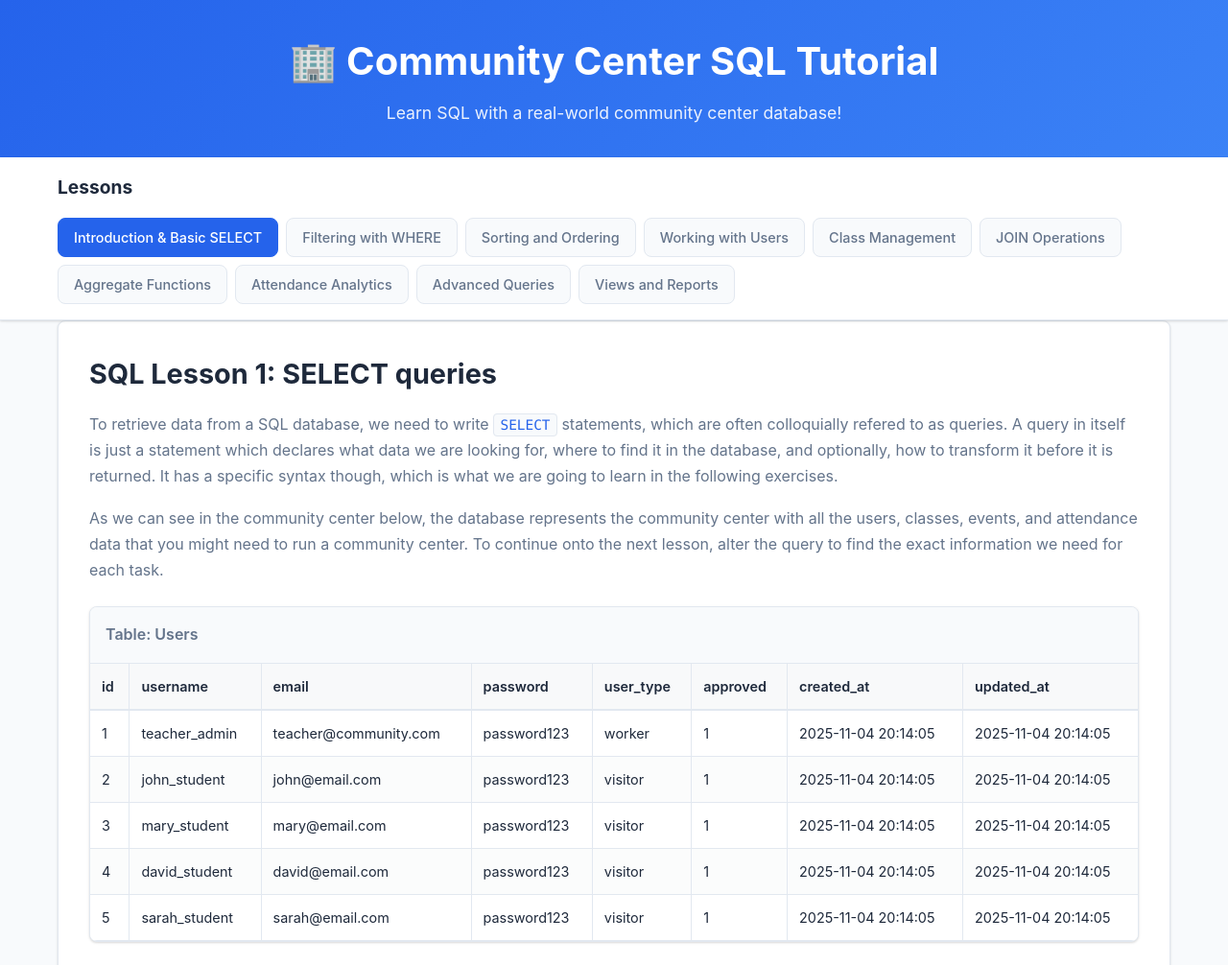
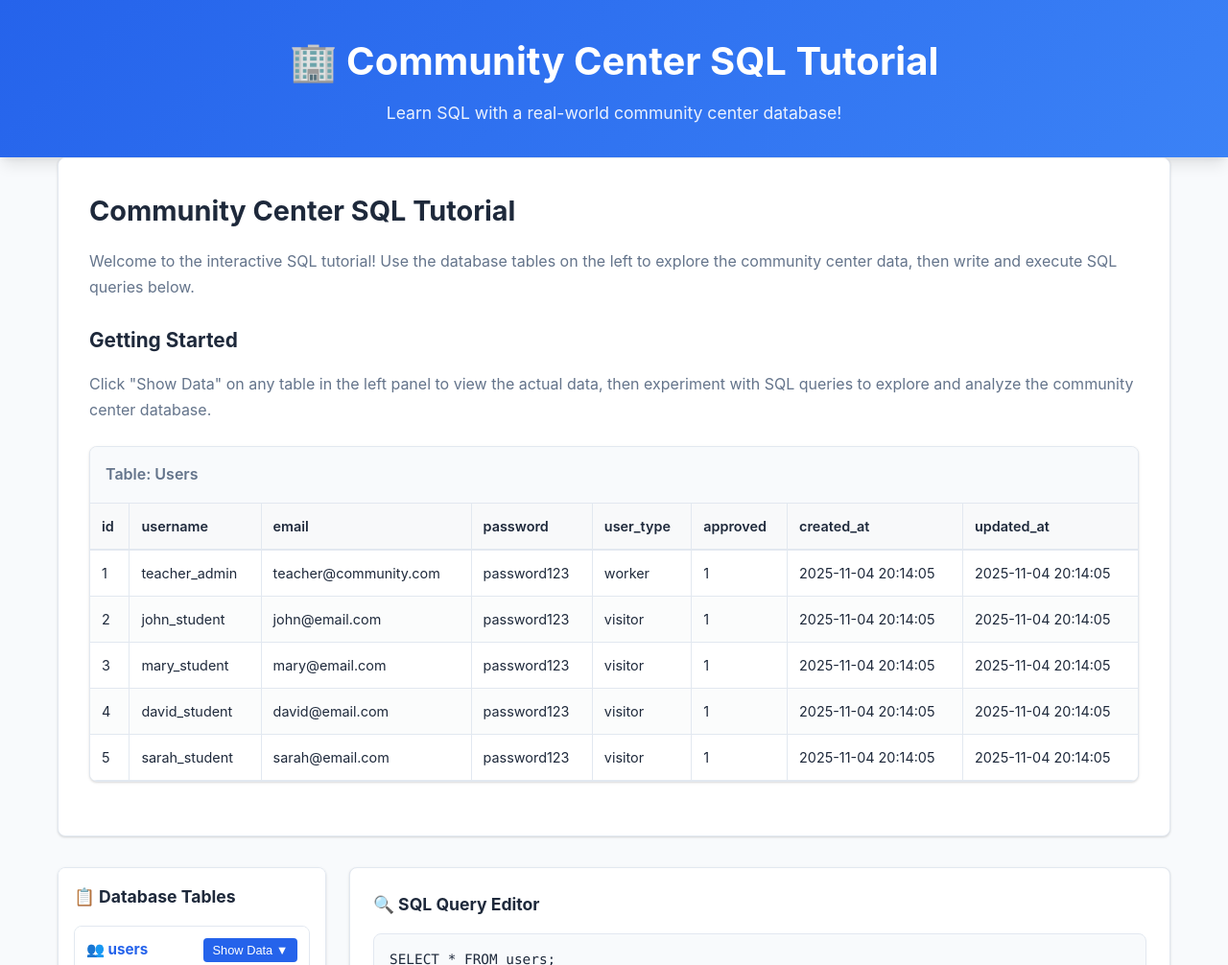
Before and after one commit to Beastmode5292/tables_sql_bolt, a website: page index.html in a window 1280 px wide. Shown: the top 1006 px of the page at 96% size. Drawn offline with nearby package versions, Linux system fonts and the light colour scheme.

Commit message:
Remove lesson navigation: Simplify interface for direct SQL practice without guided lessons

```diff
--- a/assets/script.js
+++ b/assets/script.js
@@ -16,12 +16,10 @@ class SQLTutorial {
             await this.loadDatabase();
             // Load lessons
             await this.loadLessons();
-            // Set up event listeners
-            this.setupEventListeners();
-            // Load first lesson
-            this.loadLesson(1);
-
-            console.log('Community Center SQL Tutorial initialized successfully!');
+        // Set up event listeners
+        this.setupEventListeners();
+        // Load initial interface
+        this.loadInitialInterface();            console.log('Community Center SQL Tutorial initialized successfully!');
         } catch (error) {
             console.error('Failed to initialize tutorial:', error);
             this.showError('Failed to initialize the tutorial. Please refresh the page.');
@@ -486,14 +484,7 @@ GROUP BY strftime('%Y-%m', attendance_date);</code></pre>
             this.showSolution();
         });
 
-        // Lesson navigation
-        document.querySelectorAll('.lesson-link').forEach(link => {
-            link.addEventListener('click', (e) => {
-                e.preventDefault();
-                const lesson = parseInt(e.target.dataset.lesson);
-                this.loadLesson(lesson);
-            });
-        });
+
 
         // Enter key to run query
         document.getElementById('sql-input').addEventListener('keydown', (e) => {
@@ -504,56 +495,35 @@ GROUP BY strftime('%Y-%m', attendance_date);</code></pre>
         });
     }
 
-    loadLesson(lessonNumber) {
-        if (!this.lessons[lessonNumber]) {
-            console.error('Lesson not found:', lessonNumber);
-            return;
-        }
+    loadInitialInterface() {
+        // Set initial content
+        const initialContent = `
+            <h2>Community Center SQL Tutorial</h2>
+            <p>Welcome to the interactive SQL tutorial! Use the database tables on the left to explore the community center data, then write and execute SQL queries below.</p>
 
-        this.currentLesson = lessonNumber;
-        const lesson = this.lessons[lessonNumber];
+            <h3>Getting Started</h3>
+            <p>Click "Show Data" on any table in the left panel to view the actual data, then experiment with SQL queries to explore and analyze the community center database.</p>
 
-        // Store original lesson content
-        this.originalLessonContent = lesson.content;
+            <div id="table-display"></div>
+        `;
+
+        // Store original content
+        this.originalLessonContent = initialContent;
 
         // Update lesson content
-        document.getElementById('lesson-text').innerHTML = lesson.content;
-
-        // Update active lesson link
-        document.querySelectorAll('.lesson-link').forEach(link => {
-            link.classList.remove('active');
-            if (parseInt(link.dataset.lesson) === lessonNumber) {
-                link.classList.add('active');
-            }
-        });
+        document.getElementById('lesson-text').innerHTML = initialContent;
 
         // Clear previous results
         document.getElementById('query-results').innerHTML = '<p class="no-results">Run a query to see results here...</p>';
         document.getElementById('query-info').innerHTML = '';
 
-        // Reset all table toggle buttons
-        document.querySelectorAll('.toggle-table').forEach(btn => {
-            btn.textContent = 'Show Data ▼';
-        });
-        document.querySelectorAll('.table-data').forEach(data => {
-            data.style.display = 'none';
-        });
+        // Set default query
+        document.getElementById('sql-input').value = 'SELECT * FROM users;';
 
-        // Set default queries for lessons
-        if (lessonNumber === 1) {
-            document.getElementById('sql-input').value = 'SELECT * FROM users;';
-            // Load the users table data into the lesson content
-            setTimeout(() => this.displayTableInLesson('users'), 100);
-        } else if (lessonNumber === 2) {
-            document.getElementById('sql-input').value = 'SELECT * FROM users WHERE user_type = "worker";';
-            // Load the users table data into the lesson content
-            setTimeout(() => this.displayTableInLesson('users'), 100);
-        } else {
-            // For other lessons, just set a basic query
-            document.getElementById('sql-input').value = 'SELECT * FROM users;';
-        }
+        // Show users table by default
+        setTimeout(() => this.displayTableInLesson('users'), 100);
 
-        console.log(`Loaded lesson ${lessonNumber}: ${lesson.title}`);
+        console.log('Community Center SQL Tutorial initialized');
     }
 
     executeQuery() {
@@ -755,10 +725,8 @@ GROUP BY strftime('%Y-%m', attendance_date);</code></pre>
         if (this.originalLessonContent) {
             document.getElementById('lesson-text').innerHTML = this.originalLessonContent;
 
-            // Re-initialize table display for lessons that have default tables
-            if (this.currentLesson === 1 || this.currentLesson === 2) {
-                setTimeout(() => this.displayTableInLesson('users'), 100);
-            }
+            // Re-initialize table display with users table
+            setTimeout(() => this.displayTableInLesson('users'), 100);
         }
     }
 }
--- a/assets/style.css
+++ b/assets/style.css
@@ -54,56 +54,7 @@ header p {
     opacity: 0.9;
 }
 
-/* Navigation */
-.lesson-nav {
-    background: var(--card-background);
-    border-bottom: 1px solid var(--border-color);
-    padding: 1rem 0;
-    position: sticky;
-    top: 0;
-    z-index: 100;
-    box-shadow: var(--shadow);
-}
 
-.lesson-nav h3 {
-    margin-bottom: 1rem;
-    color: var(--text-primary);
-    font-size: 1.2rem;
-}
-
-#lesson-list {
-    display: flex;
-    flex-wrap: wrap;
-    gap: 0.5rem;
-    list-style: none;
-}
-
-.lesson-link {
-    display: inline-block;
-    padding: 0.5rem 1rem;
-    background: var(--background-color);
-    color: var(--text-secondary);
-    text-decoration: none;
-    border-radius: var(--border-radius);
-    border: 1px solid var(--border-color);
-    transition: all 0.2s ease;
-    font-size: 0.9rem;
-    font-weight: 500;
-}
-
-.lesson-link:hover {
-    background: var(--primary-color);
-    color: white;
-    border-color: var(--primary-color);
-    transform: translateY(-1px);
-    box-shadow: var(--shadow);
-}
-
-.lesson-link.active {
-    background: var(--primary-color);
-    color: white;
-    border-color: var(--primary-color);
-}
 
 /* Main Content */
 main {
@@ -194,8 +145,8 @@ main {
     border: 1px solid var(--border-color);
     height: fit-content;
     position: sticky;
-    top: 120px;
-    max-height: calc(100vh - 140px);
+    top: 20px;
+    max-height: calc(100vh - 40px);
     overflow-y: auto;
 }
 
@@ -519,17 +470,6 @@ footer a:hover {
         padding: 1rem;
     }
 
-    #lesson-list {
-        flex-direction: column;
-        align-items: center;
-    }
-
-    .lesson-link {
-        width: 100%;
-        max-width: 300px;
-        text-align: center;
-    }
-
     .editor-controls {
         flex-direction: column;
         align-items: stretch;
--- a/index.html
+++ b/index.html
@@ -15,23 +15,7 @@
         </div>
     </header>
 
-    <nav class="lesson-nav">
-        <div class="container">
-            <h3>Lessons</h3>
-            <ul id="lesson-list">
-                <li><a href="#" data-lesson="1" class="lesson-link active">Introduction & Basic SELECT</a></li>
-                <li><a href="#" data-lesson="2" class="lesson-link">Filtering with WHERE</a></li>
-                <li><a href="#" data-lesson="3" class="lesson-link">Sorting and Ordering</a></li>
-                <li><a href="#" data-lesson="4" class="lesson-link">Working with Users</a></li>
-                <li><a href="#" data-lesson="5" class="lesson-link">Class Management</a></li>
-                <li><a href="#" data-lesson="6" class="lesson-link">JOIN Operations</a></li>
-                <li><a href="#" data-lesson="7" class="lesson-link">Aggregate Functions</a></li>
-                <li><a href="#" data-lesson="8" class="lesson-link">Attendance Analytics</a></li>
-                <li><a href="#" data-lesson="9" class="lesson-link">Advanced Queries</a></li>
-                <li><a href="#" data-lesson="10" class="lesson-link">Views and Reports</a></li>
-            </ul>
-        </div>
-    </nav>
+
 
     <main class="container">
         <div class="content-wrapper">
```
